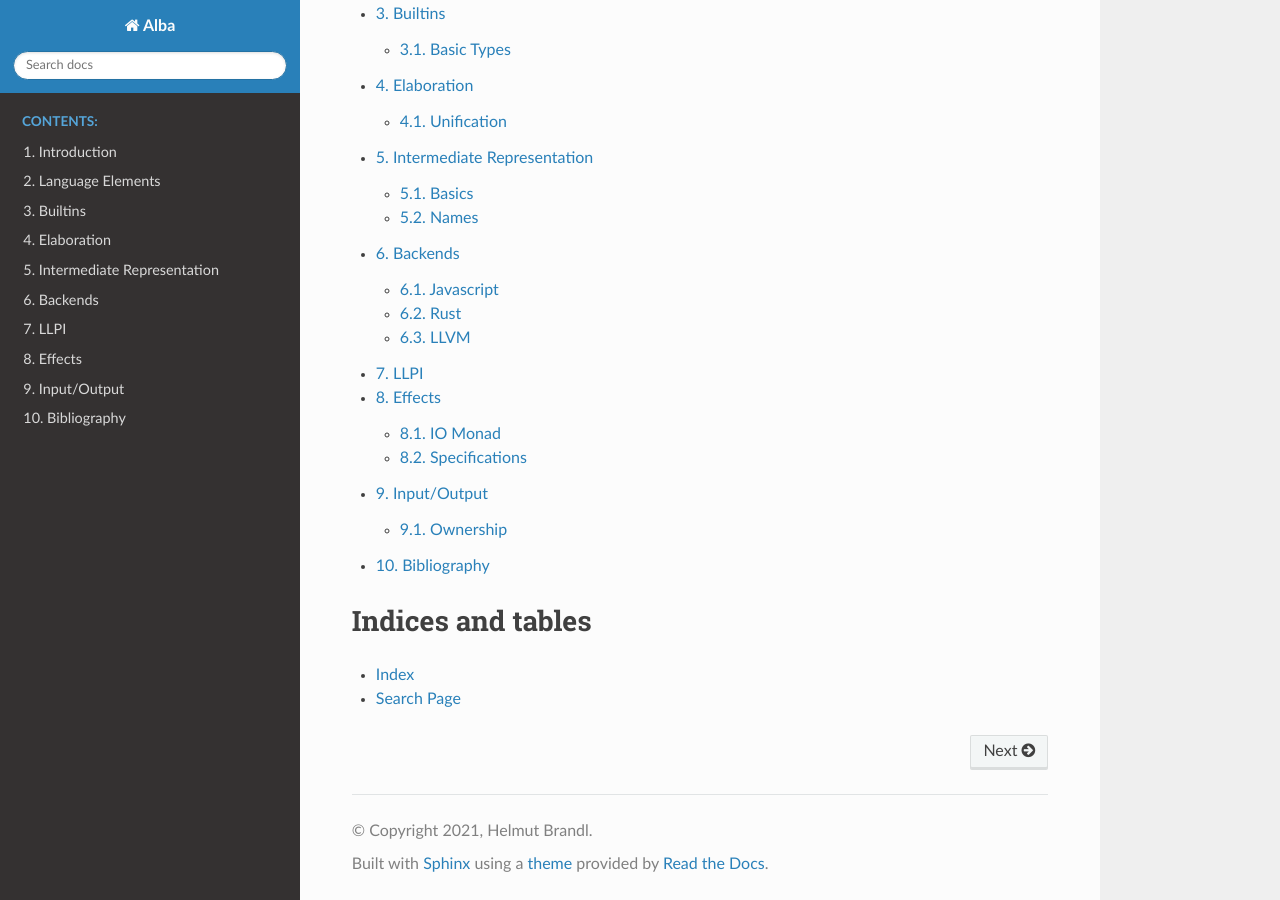
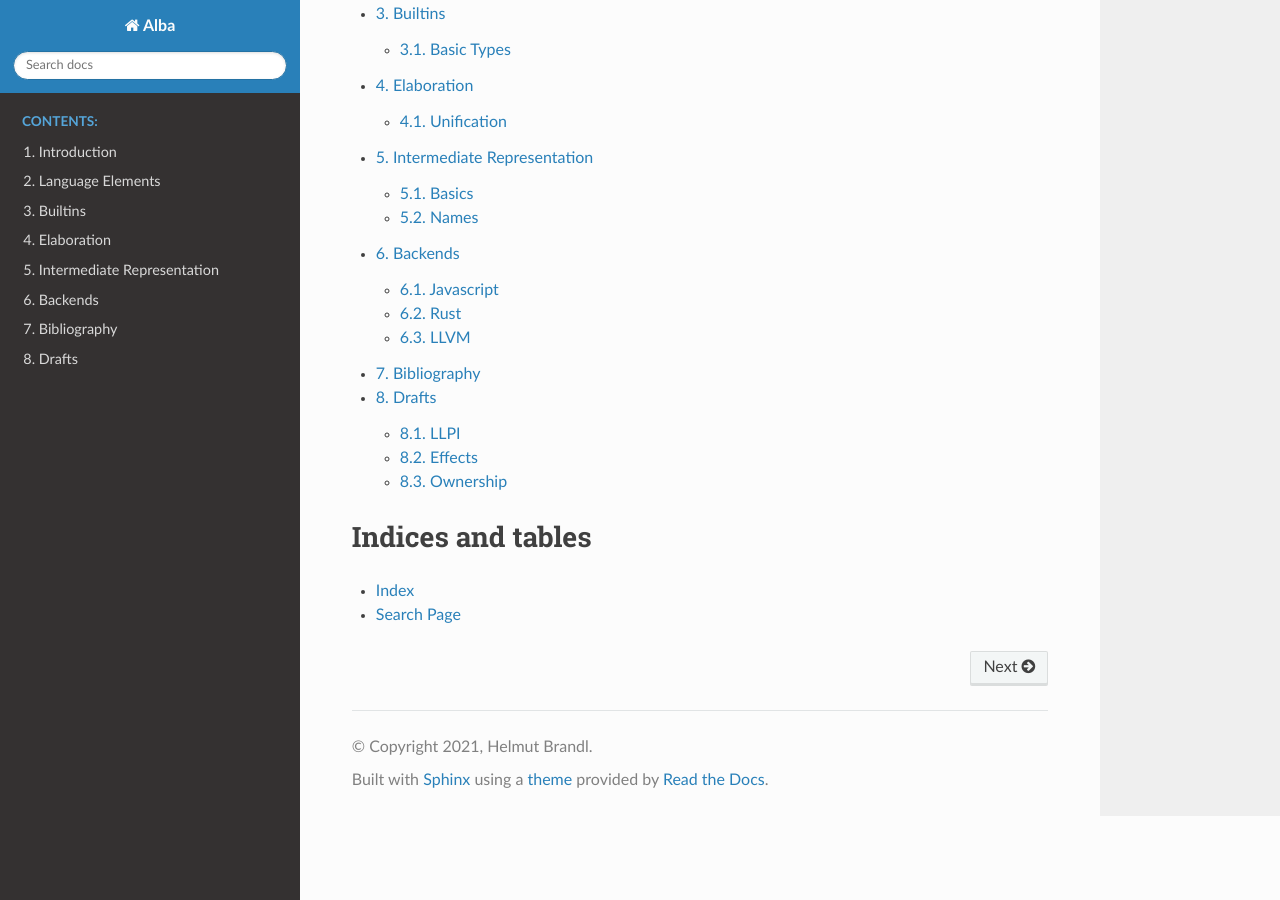
Before and after one commit to hbr/tex_alba_design, a Sphinx documentation site: the page built from sphinx/source/index.rst, in a window 1280 px wide and 900 px high, scrolled down 638 px. Built offline with Sphinx 7.4.7 and the Read the Docs theme 2.0.0, drawn with Linux system fonts in a browser that asks for light colours.

Commit message:
Put all drafts into chapter 'Drafts'
	renamed:    sphinx/source/effects.rst -> sphinx/source/drafts/effects.rst
	new file:   sphinx/source/drafts/index.rst
	renamed:    sphinx/source/llpi/llpi.rst -> sphinx/source/drafts/llpi.rst
	renamed:    sphinx/source/io/ownership.rst -> sphinx/source/drafts/ownership.rst
	modified:   sphinx/source/index.rst
	deleted:    sphinx/source/io/index.rst

```diff
--- a/sphinx/source/index.rst
+++ b/sphinx/source/index.rst
@@ -18,10 +18,8 @@ Welcome to Alba's documentation!
     elaboration/index
     intermediate/index
     backend/index
-    llpi/llpi
-    effects
-    io/index
     bibliography
+    drafts/index
 
 
 
--- a/sphinx/source/io/index.rst
+++ /dev/null
@@ -1,9 +0,0 @@
-*****************
-Input/Output
-*****************
-
-
-.. toctree::
-    :caption: Contents:
-
-    ownership
```
Also changed, not shown: sphinx/source/drafts/index.rst (added, +10 -0 lines), sphinx/source/drafts/effects.rst (line endings or trailing spaces), sphinx/source/drafts/llpi.rst (line endings or trailing spaces), sphinx/source/drafts/ownership.rst (line endings or trailing spaces).
